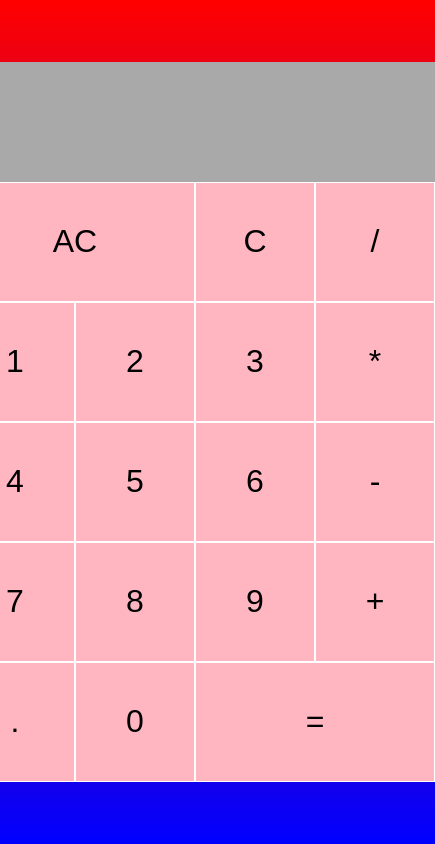
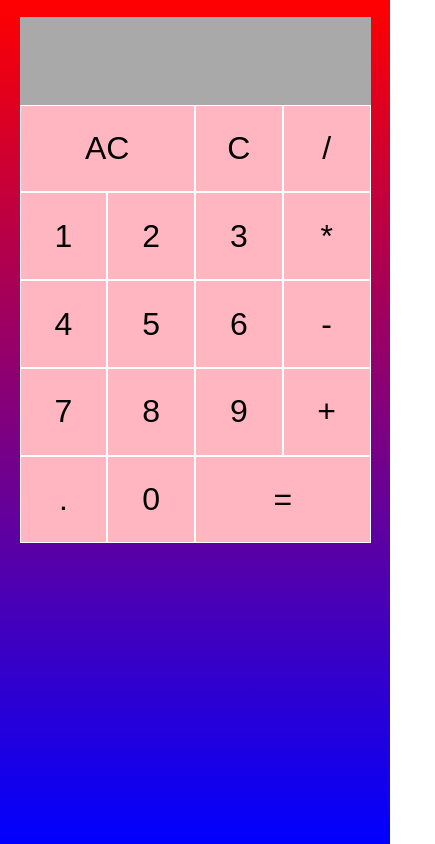
Before and after one commit to hardikarora24/Calculator, a plain HTML site: page index.html in a window 390 px wide. Shown: the whole page, 435 px wide, since content can reach past the window. Drawn offline with Linux system fonts and the light colour scheme.

Commit message:
fixed responsive styles

```diff
--- a/styles.css
+++ b/styles.css
@@ -1,63 +1,73 @@
-*,*::before,*::after{
-    box-sizing:border-box;
+*,
+*::before,
+*::after {
+  box-sizing: border-box;
   font-weight: normal;
+  margin: 0;
+  padding: 0;
 }
-body{
-    padding:0px;
-    margin:0px;
+
+html {
   background: linear-gradient(to bottom, red, blue);
+  background-size: 100vw 100vh;
+  background-repeat: no-repeat;
 }
-.calculator-grid{
-    margin-top:3vh;
-    margin-bottom:3vh;
-    margin-right:3vw;
-    margin-left:3vw;
-    display:grid;
+
+body {
+  display: flex;
   justify-content: center;
-    align-content: center;
-    height:94vh;
-    width:94vw;
-    grid-template-columns: repeat(4,120px);
-    grid-template-rows: repeat(5,120px)minmax(120px,auto);
+  align-items: center;
 }
-.calculator-grid>button{
-    cursor:pointer;
+.calculator-grid {
+  margin: 2vh 0;
+  display: grid;
+  height: 96vh;
+  width: 480px;
+  grid-template-columns: repeat(4, 1fr);
+  grid-template-rows: repeat(6, 1fr);
+}
+.calculator-grid > button {
+  cursor: pointer;
   font-size: 2rem;
   border: 1px solid white;
   outline: none;
   background-color: lightpink;
 }
-.calculator-grid>button:hover{
-    background-color:paleturquoise;
+.calculator-grid > button:hover {
+  background-color: paleturquoise;
 }
-.span-two{
+.span-two {
   grid-column: span 2;
 }
-.output{
+.output {
   grid-column: 1/-1;
-    background: darkgray ;
-    display:flex;
-    align-items:flex-end;
+  background: darkgray;
+  display: flex;
+  align-items: flex-end;
   justify-content: space-around;
   flex-direction: column;
   padding: 15px;
   word-wrap: break-word;
   word-break: break-all;
 }
-.output .previous-operand{
-    color:black;
+.output .previous-operand {
+  color: black;
   font-size: 1.5rem;
 }
-.output .operation{
-    color:black;
-    font-size:1rem;
+.output .operation {
+  color: black;
+  font-size: 1rem;
 }
-.output .current-operand{
-    color:black;
+.output .current-operand {
+  color: black;
   font-size: 2.5rem;
 }
-@media only screen and (max-width: 700px){
-    .calculator-grid{
-        width:1fr
+@media only screen and (max-width: 480px) {
+  .calculator-grid {
+    width: 90vw;
+    height: 135vw;
+  }
+  .body {
+    height: 100%;
   }
 }
```
Lines whose indentation alone changed are shown as unchanged.
